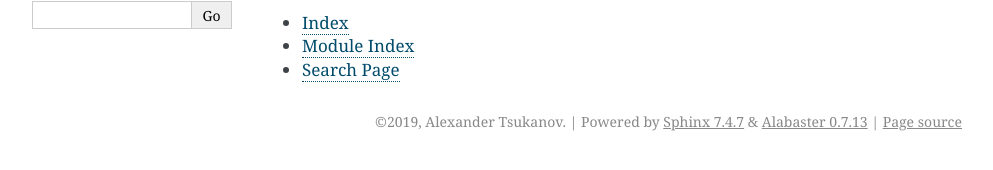
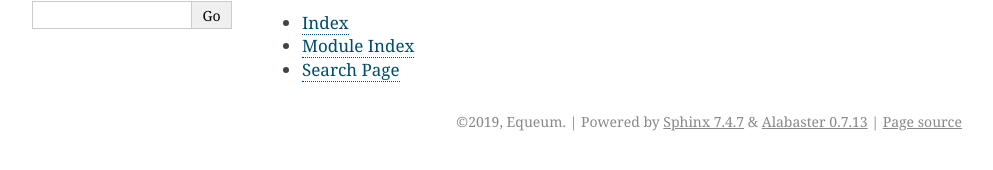
Before and after one commit to aliaksandr-tsukanau/cargopy, a Sphinx documentation site: the page built from docs/index.rst, in a window 1280 px wide. Shown: the part 289-459 px from the top of the page, without its empty margins (148-1141 px from the left). Built offline with Sphinx 7.4.7, drawn with Linux system fonts in a browser that asks for light colours.

Commit message:
Update conf.py

```diff
--- a/docs/conf.py
+++ b/docs/conf.py
@@ -40,7 +40,7 @@ import happyly  # noqa
 # -- Project information -----------------------------------------------------
 
 project = 'Happyly'
-copyright = '2019, Alexander Tsukanov'
+copyright = '2019, Equeum'
 author = 'Alexander Tsukanov'
 
 # The full version, including alpha/beta/rc tags
```
